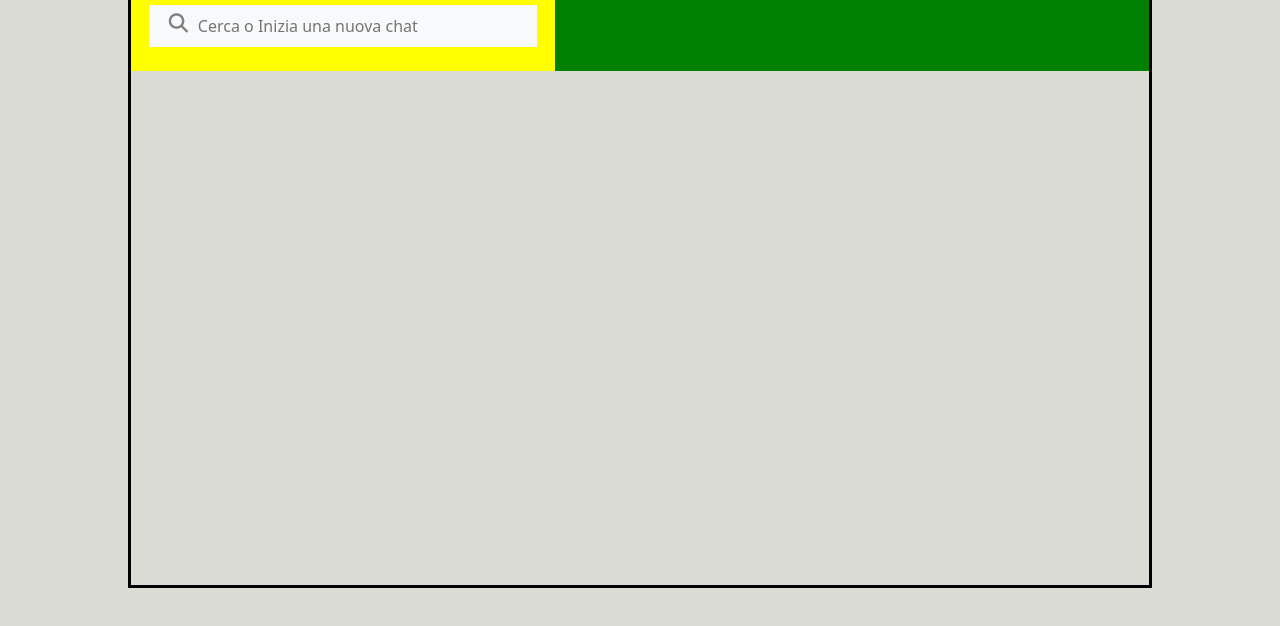
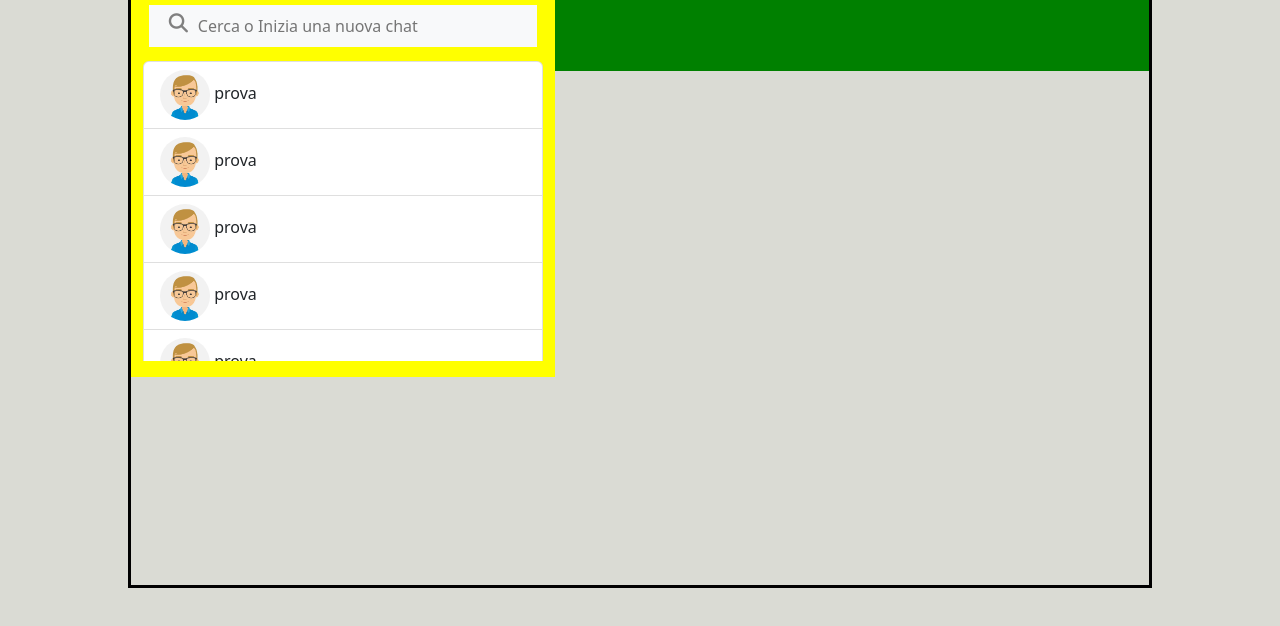
Before and after one commit to torone89/vue-boolzapp, a plain HTML site: page index.html in a window 1280 px wide. Shown: the part 164-790 px from the top of the page. Drawn offline with nearby package versions, Linux system fonts and the light colour scheme.

Commit message:
Complete Lista Contact

```diff
--- a/css/style.css
+++ b/css/style.css
@@ -48,6 +48,13 @@ body {
     margin-top: 10px;
 }
 
+.lista-contact {
+    height: 300px;
+    overflow-y: scroll;
+    margin-top: 14px;
+
+}
+
 
 /* *************************/
 /* Icone FontAwensome
--- a/index.html
+++ b/index.html
@@ -91,17 +91,43 @@
                         <a href="#"><i class="fa fa-search m-2"></i></a>
                         <!--INPUT TEXT  -->
                         <input type="text" class="input-group border-0 my-2 bg-light"
-                            placeholder="Cerca o Inizia una nuova chat" />
+                            placeholder="Cerca o Inizia una nuova chat">
                     </div>
                     <!-- Chiusura Ricerca-->
 
+                    <!-- LISTA CONTACT -->
+                    <div class="col-12 lista-contact">
+                        <ul class=" list-group">
+                            <li class="list-group-item">
+                                <img class="img-profilo" src="img/avatar_3.jpg" alt="contact-avatar">
+                                prova
+                            </li>
+                            <li class="list-group-item">
+                                <img class="img-profilo" src="img/avatar_3.jpg" alt="contact-avatar">
+                                prova
+                            </li>
+                            <li class="list-group-item">
+                                <img class="img-profilo" src="img/avatar_3.jpg" alt="contact-avatar">
+                                prova
+                            </li>
+                            <li class="list-group-item">
+                                <img class="img-profilo" src="img/avatar_3.jpg" alt="contact-avatar">
+                                prova
+                            </li>
+                            <li class="list-group-item">
+                                <img class="img-profilo" src="img/avatar_3.jpg" alt="contact-avatar">
+                                prova
+                            </li>
+                        </ul>
+                    </div>
+                    <!-- CHIUSURA LISA CONTACT -->
 
                 </div>
                 <!-- / HEADER-LEFT -->
             </div>
 
             <!-- Chiusura Contenitore Contact-->
-            <div class="col-7 chat">
+            <div class=" col-7 chat">
             </div>
         </div>
     </div>
```
